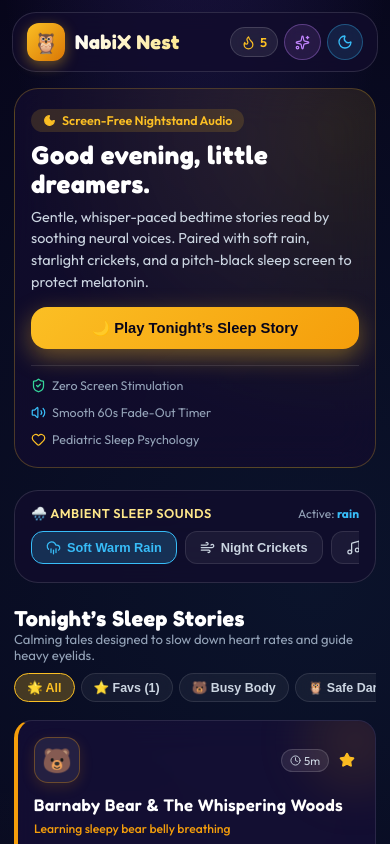
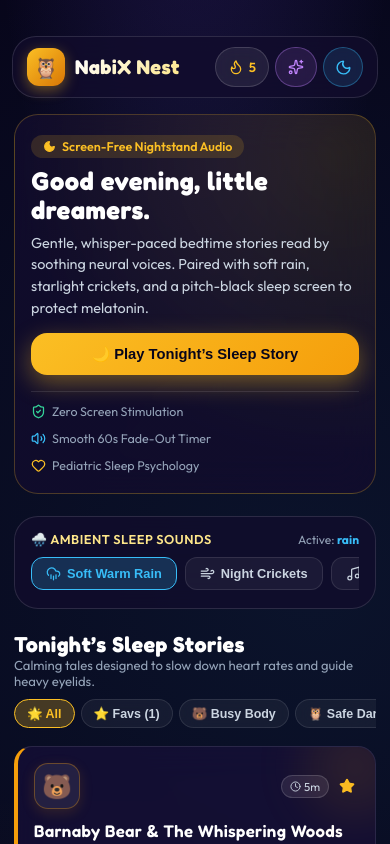
Before and after one commit to jorgekean/nabixnest, a React (Vite) app: page / in a window 390 px wide. Shown: the top 844 px of the page. Built offline with nearby package versions, Linux system fonts and the light colour scheme.

Commit message:
fix(mobile): add safe area insets and enlarge touch targets to prevent overlap with phone status bar and notch

```diff
--- a/src/components/AudioPlayerModal.tsx
+++ b/src/components/AudioPlayerModal.tsx
@@ -75,12 +75,9 @@ export const AudioPlayerModal: React.FC<AudioPlayerModalProps> = ({
   if (!isExpanded) {
     return (
       <div
-        className="glass-panel"
+        className="glass-panel safe-bottom-bar"
         style={{
           position: 'fixed',
-          bottom: '12px',
-          left: '12px',
-          right: '12px',
           padding: '10px 14px',
           display: 'flex',
           alignItems: 'center',
@@ -122,8 +119,8 @@ export const AudioPlayerModal: React.FC<AudioPlayerModalProps> = ({
             }}
             aria-label={isPlaying ? 'Pause' : 'Play'}
             style={{
-              width: '38px',
-              height: '38px',
+              width: '42px',
+              height: '42px',
               borderRadius: '50%',
               background: '#fbbf24',
               border: 'none',
@@ -135,7 +132,7 @@ export const AudioPlayerModal: React.FC<AudioPlayerModalProps> = ({
               flexShrink: 0,
             }}
           >
-            {isPlaying ? <Pause size={18} fill="#07051a" /> : <Play size={18} fill="#07051a" style={{ marginLeft: '2px' }} />}
+            {isPlaying ? <Pause size={20} fill="#07051a" /> : <Play size={20} fill="#07051a" style={{ marginLeft: '2px' }} />}
           </button>
 
           <button
@@ -146,8 +143,8 @@ export const AudioPlayerModal: React.FC<AudioPlayerModalProps> = ({
             }}
             aria-label="Expand player"
             style={{
-              width: '34px',
-              height: '34px',
+              width: '40px',
+              height: '40px',
               borderRadius: '50%',
               background: 'rgba(255, 255, 255, 0.08)',
               border: '1px solid rgba(255, 255, 255, 0.1)',
@@ -159,7 +156,7 @@ export const AudioPlayerModal: React.FC<AudioPlayerModalProps> = ({
               flexShrink: 0,
             }}
           >
-            <ChevronUp size={18} />
+            <ChevronUp size={20} />
           </button>
 
           <button
@@ -170,8 +167,8 @@ export const AudioPlayerModal: React.FC<AudioPlayerModalProps> = ({
             }}
             aria-label="Stop and close player"
             style={{
-              width: '34px',
-              height: '34px',
+              width: '40px',
+              height: '40px',
               borderRadius: '50%',
               background: 'rgba(255, 255, 255, 0.08)',
               border: '1px solid rgba(255, 255, 255, 0.1)',
@@ -183,7 +180,7 @@ export const AudioPlayerModal: React.FC<AudioPlayerModalProps> = ({
               flexShrink: 0,
             }}
           >
-            <X size={16} />
+            <X size={18} />
           </button>
         </div>
       </div>
@@ -193,6 +190,7 @@ export const AudioPlayerModal: React.FC<AudioPlayerModalProps> = ({
   // Full Expanded Player Modal
   return (
     <div
+      className="safe-modal-overlay"
       style={{
         position: 'fixed',
         inset: 0,
@@ -204,7 +202,6 @@ export const AudioPlayerModal: React.FC<AudioPlayerModalProps> = ({
         alignItems: 'center',
         justifyContent: 'flex-start',
         overflowY: 'auto',
-        padding: '16px 14px',
       }}
       onClick={(e) => {
         // Tapping backdrop minimizes or dismisses
@@ -221,17 +218,18 @@ export const AudioPlayerModal: React.FC<AudioPlayerModalProps> = ({
             onClick={() => setIsExpanded(false)}
             className="glass-pill"
             style={{
-              padding: '7px 12px',
+              padding: '8px 14px',
+              minHeight: '42px',
               display: 'flex',
               alignItems: 'center',
-              gap: '4px',
+              gap: '6px',
               color: '#cbd5e1',
               cursor: 'pointer',
-              fontSize: '0.82rem',
+              fontSize: '0.85rem',
               flexShrink: 0,
             }}
           >
-            <ChevronDown size={17} />
+            <ChevronDown size={18} />
             <span>Minimize</span>
           </button>
 
@@ -256,8 +254,10 @@ export const AudioPlayerModal: React.FC<AudioPlayerModalProps> = ({
             onClick={onClose}
             aria-label="Close player"
             style={{
-              width: '38px',
-              height: '38px',
+              width: '42px',
+              height: '42px',
+              minWidth: '42px',
+              minHeight: '42px',
               borderRadius: '50%',
               background: 'rgba(255, 255, 255, 0.1)',
               border: '1px solid rgba(255, 255, 255, 0.15)',
--- a/src/components/CustomStoryCreatorModal.tsx
+++ b/src/components/CustomStoryCreatorModal.tsx
@@ -94,6 +94,7 @@ export const CustomStoryCreatorModal: React.FC<CustomStoryCreatorModalProps> = (
 
   return (
     <div
+      className="safe-modal-overlay"
       style={{
         position: 'fixed',
         inset: 0,
@@ -103,7 +104,6 @@ export const CustomStoryCreatorModal: React.FC<CustomStoryCreatorModalProps> = (
         display: 'flex',
         alignItems: 'center',
         justifyContent: 'center',
-        padding: '16px',
         overflowY: 'auto',
       }}
       onClick={(e) => {
@@ -118,7 +118,7 @@ export const CustomStoryCreatorModal: React.FC<CustomStoryCreatorModalProps> = (
         style={{
           width: '100%',
           maxWidth: '520px',
-          maxHeight: '92vh',
+          maxHeight: '90vh',
           display: 'flex',
           flexDirection: 'column',
           padding: '20px',
@@ -140,8 +140,10 @@ export const CustomStoryCreatorModal: React.FC<CustomStoryCreatorModalProps> = (
             onClick={onClose}
             aria-label="Close modal"
             style={{
-              width: '40px',
-              height: '40px',
+              width: '42px',
+              height: '42px',
+              minWidth: '42px',
+              minHeight: '42px',
               borderRadius: '50%',
               background: 'rgba(255, 255, 255, 0.1)',
               border: '1px solid rgba(255, 255, 255, 0.15)',
--- a/src/components/Navbar.tsx
+++ b/src/components/Navbar.tsx
@@ -14,9 +14,8 @@ export const Navbar: React.FC<NavbarProps> = ({
 }) => {
   return (
     <header
-      className="glass-panel"
+      className="glass-panel safe-header"
       style={{
-        margin: '12px 12px 0 12px',
         padding: '10px 14px',
         display: 'flex',
         alignItems: 'center',
@@ -73,14 +72,16 @@ export const Navbar: React.FC<NavbarProps> = ({
           style={{
             display: 'flex',
             alignItems: 'center',
-            gap: '4px',
-            padding: '6px 10px',
-            fontSize: '0.8rem',
+            gap: '5px',
+            padding: '8px 12px',
+            fontSize: '0.82rem',
             color: '#fbbf24',
+            minHeight: '40px',
+            boxSizing: 'border-box',
           }}
           title="Peaceful bedtime streak"
         >
-          <Flame size={15} />
+          <Flame size={16} />
           <span style={{ fontWeight: 600 }}>{streak}</span>
           <span className="navbar-streak-label" style={{ color: '#cbd5e1', fontSize: '0.72rem' }}>nights</span>
         </div>
@@ -92,18 +93,19 @@ export const Navbar: React.FC<NavbarProps> = ({
           style={{
             display: 'flex',
             alignItems: 'center',
-            gap: '5px',
-            padding: '6px 10px',
-            fontSize: '0.8rem',
+            gap: '6px',
+            padding: '8px 12px',
+            fontSize: '0.82rem',
             color: '#c084fc',
             cursor: 'pointer',
             border: '1px solid rgba(192, 132, 252, 0.35)',
             background: 'rgba(192, 132, 252, 0.12)',
-            minHeight: '36px',
+            minHeight: '40px',
+            boxSizing: 'border-box',
           }}
           title="Create a personalized story for your child"
         >
-          <Sparkles size={15} />
+          <Sparkles size={16} />
           <span className="navbar-personalize-text">Create Story</span>
         </button>
 
@@ -115,17 +117,20 @@ export const Navbar: React.FC<NavbarProps> = ({
             display: 'flex',
             alignItems: 'center',
             justifyContent: 'center',
-            width: '36px',
-            height: '36px',
+            width: '40px',
+            height: '40px',
+            minWidth: '40px',
+            minHeight: '40px',
             color: '#38bdf8',
             cursor: 'pointer',
             border: '1px solid rgba(56, 189, 248, 0.35)',
             background: 'rgba(56, 189, 248, 0.12)',
             flexShrink: 0,
+            boxSizing: 'border-box',
           }}
           title="Pitch-Black OLED Sleep Mode (Dims screen completely)"
         >
-          <Moon size={16} />
+          <Moon size={17} />
         </button>
       </div>
     </header>
--- a/src/index.css
+++ b/src/index.css
@@ -150,6 +150,40 @@ input[type="range"]::-webkit-slider-thumb:hover {
   scrollbar-width: none;
 }
 
+/* ------------------------------------------------------------------ */
+/*  Mobile PWA & Notch / Status Bar Safe Area Ergonomics              */
+/* ------------------------------------------------------------------ */
+.safe-header {
+  margin-top: max(calc(env(safe-area-inset-top, 0px) + 8px), 14px);
+  margin-left: max(env(safe-area-inset-left, 0px), 12px);
+  margin-right: max(env(safe-area-inset-right, 0px), 12px);
+}
+
+@media all and (display-mode: standalone), (max-width: 640px) {
+  .safe-header {
+    /* Guarantees the navbar and top buttons sit completely below phone status bar, clock, battery, camera notch/island */
+    margin-top: max(calc(env(safe-area-inset-top, 0px) + 12px), 36px) !important;
+  }
+}
+
+.safe-modal-overlay {
+  padding-top: max(calc(env(safe-area-inset-top, 0px) + 18px), 40px) !important;
+  padding-bottom: max(calc(env(safe-area-inset-bottom, 0px) + 18px), 24px) !important;
+  padding-left: max(env(safe-area-inset-left, 0px), 14px) !important;
+  padding-right: max(env(safe-area-inset-right, 0px), 14px) !important;
+}
+
+.safe-bottom-bar {
+  bottom: max(calc(env(safe-area-inset-bottom, 0px) + 12px), 20px) !important;
+  left: max(env(safe-area-inset-left, 0px), 12px) !important;
+  right: max(env(safe-area-inset-right, 0px), 12px) !important;
+}
+
+/* Touch targets optimization */
+button, [role="button"] {
+  touch-action: manipulation;
+}
+
 @media (max-width: 640px) {
   .navbar-subtitle {
     display: none !important;
```
